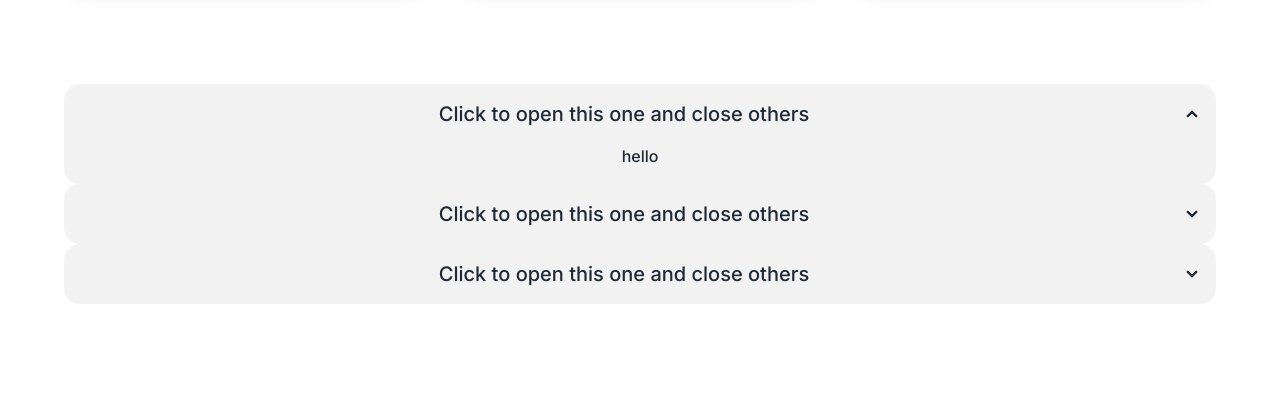
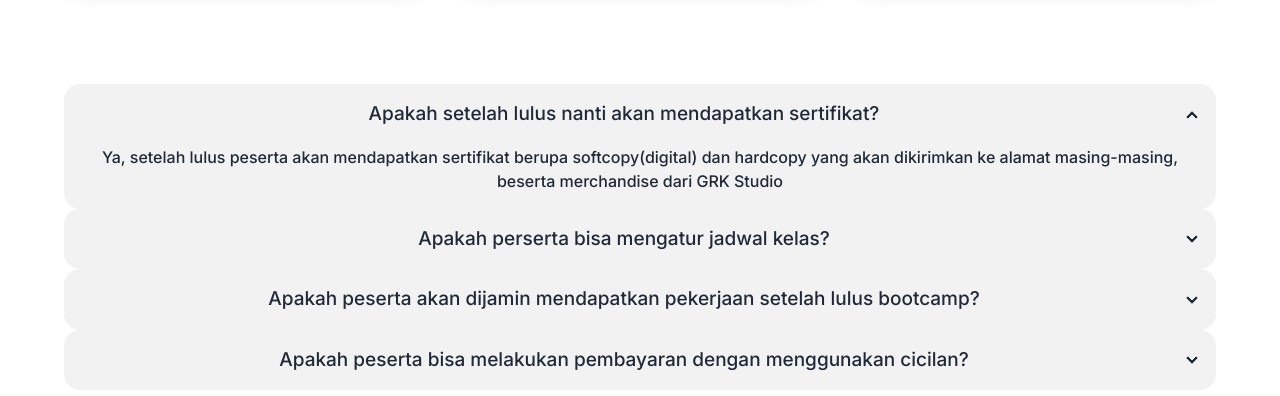
Before and after one commit to hiroshiyoka/company-profile-website, a website: page src/html/index.html in a window 1280 px wide. Shown: the part 2542-2938 px from the top of the page. Drawn offline with Linux system fonts and the light colour scheme.

Commit message:
feat: add new detail for faq

```diff
--- a/src/html/index.html
+++ b/src/html/index.html
@@ -436,29 +436,55 @@
         <section class="relative text-center mt-6 lg:mt-10">
           <div class="collapse collapse-arrow bg-base-200">
             <input type="radio" name="my-accordion-2" checked="checked" />
-            <div class="collapse-title text-xl font-medium">
-              Click to open this one and close others
+            <div class="collapse-title text-[19px] font-medium">
+              Apakah setelah lulus nanti akan mendapatkan sertifikat?
             </div>
             <div class="collapse-content">
-              <p>hello</p>
+              <p>
+                Ya, setelah lulus peserta akan mendapatkan sertifikat berupa
+                softcopy(digital) dan hardcopy yang akan dikirimkan ke alamat
+                masing-masing, beserta merchandise dari GRK Studio
+              </p>
             </div>
           </div>
           <div class="collapse collapse-arrow bg-base-200">
             <input type="radio" name="my-accordion-2" />
-            <div class="collapse-title text-xl font-medium">
-              Click to open this one and close others
+            <div class="collapse-title text-[19px] font-medium">
+              Apakah perserta bisa mengatur jadwal kelas?
             </div>
             <div class="collapse-content">
-              <p>hello</p>
+              <p>
+                Untuk saat ini kemampuan tersebut belum bisa kita lakukan di GRK
+                Studio, semua siswa harus mengikuti jadwal yang sudah ditentukan
+                sedari awal.
+              </p>
             </div>
           </div>
           <div class="collapse collapse-arrow bg-base-200">
             <input type="radio" name="my-accordion-2" />
-            <div class="collapse-title text-xl font-medium">
-              Click to open this one and close others
+            <div class="collapse-title text-[19px] font-medium">
+              Apakah peserta akan dijamin mendapatkan pekerjaan setelah lulus
+              bootcamp?
             </div>
             <div class="collapse-content">
-              <p>hello</p>
+              <p>
+                Tidak, hanya peserta yang lolos tahap interview dari hiring
+                partners kami saja yang dapat bekerja di perusahaan terkait. Dan
+                terpisah dari final project.
+              </p>
+            </div>
+          </div>
+          <div class="collapse collapse-arrow bg-base-200">
+            <input type="radio" name="my-accordion-2" />
+            <div class="collapse-title text-[19px] font-medium">
+              Apakah peserta bisa melakukan pembayaran dengan menggunakan
+              cicilan?
+            </div>
+            <div class="collapse-content">
+              <p>
+                Ya, para peserta bisa melakukan cicilan pembayaran menggunakan
+                partner digital kami.
+              </p>
             </div>
           </div>
         </section>
```
Also changed, not shown: dist/output.css.
